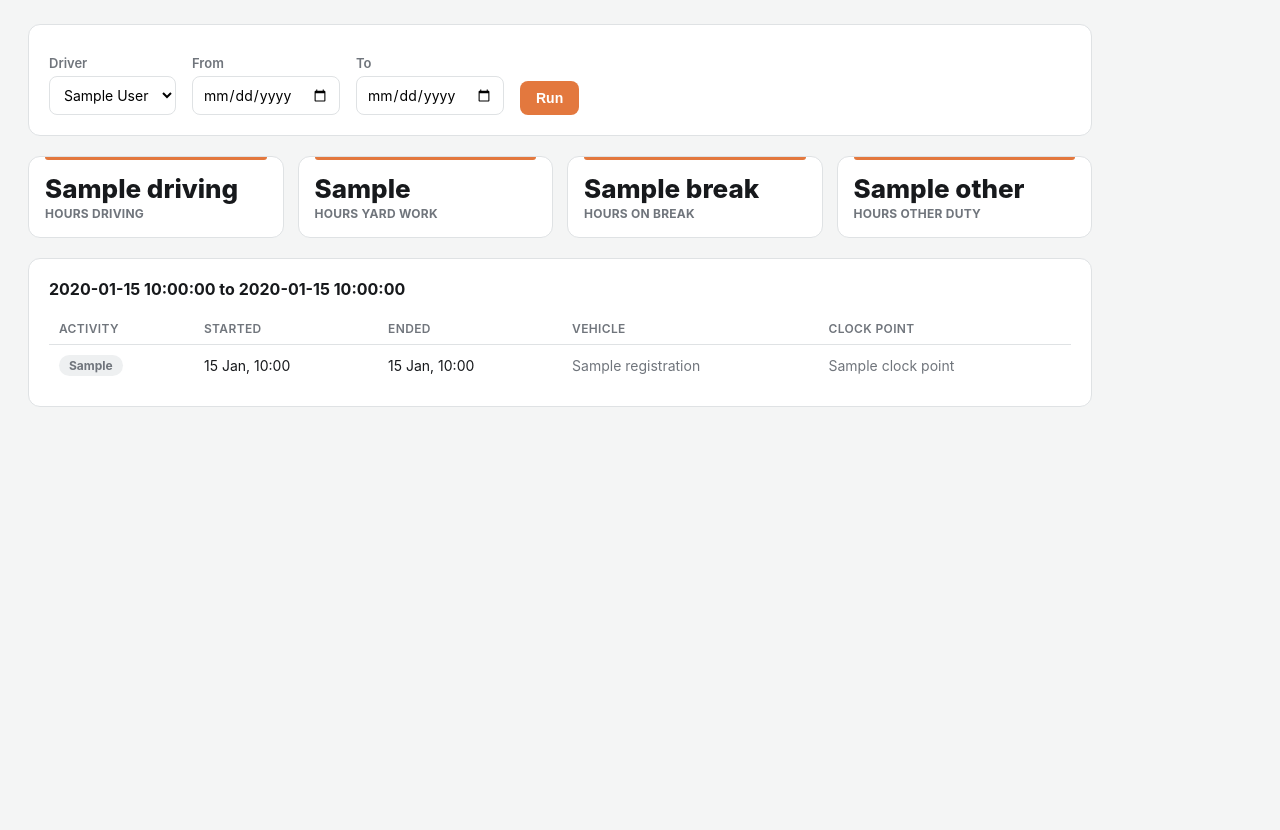
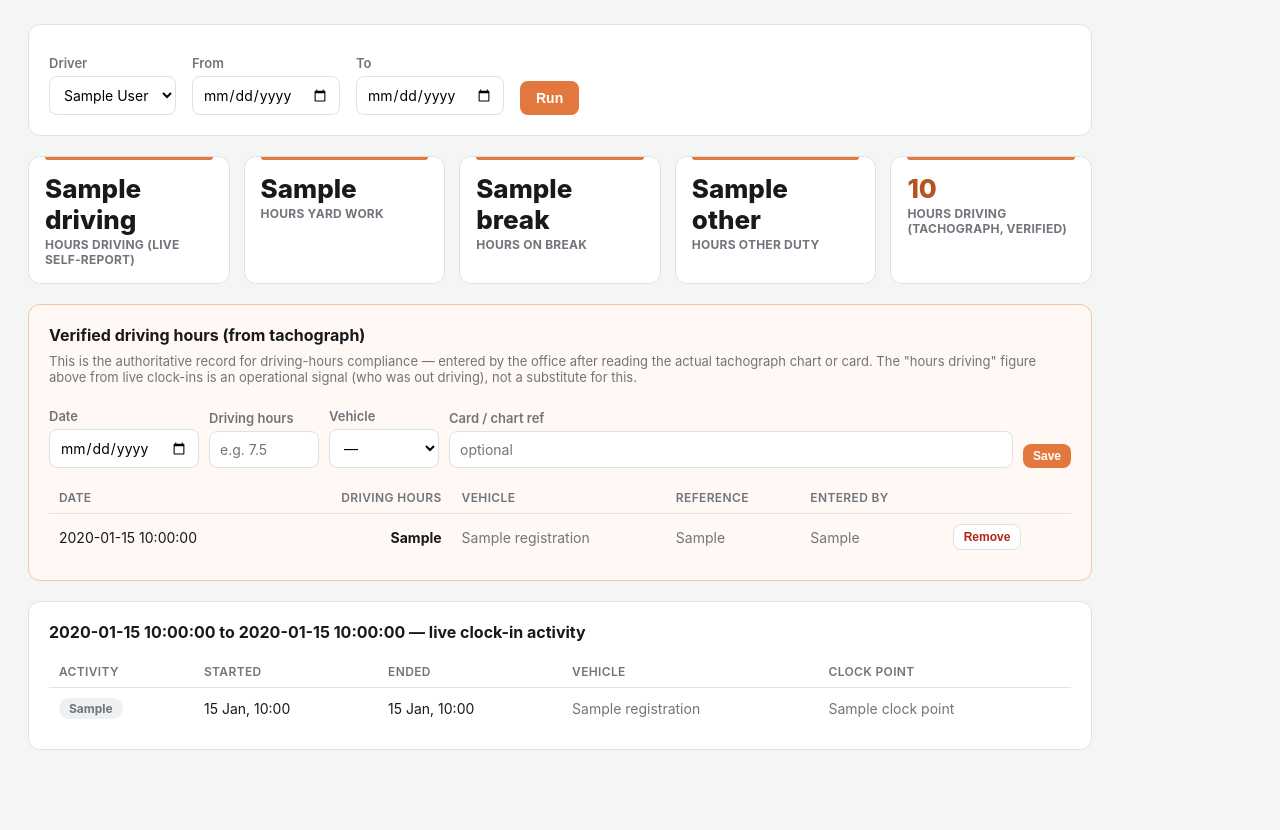
Before and after one commit to EIOPONE/tiger-one-web, a FastAPI app: template app/templates/timesheets.html in a window 1280 px wide. Before the commit the page ends 407 px from the top, so only its background shows below. Run offline with FastAPI, Linux system fonts and the light colour scheme; the template is opened without the code that fills it: most values are stand-ins (such as "Sample title", 1, 10 or a date in 2020); some libraries are stand-ins or nearby versions.

```diff
--- a/app/crud.py
+++ b/app/crud.py
@@ -1087,3 +1087,54 @@ def list_all_drivers_time_status(db: Session) -> list[dict]:
             "since": active.started_at if active else None,
         })
     return result
+
+
+# --- tachograph records (office-verified driving hours) --------------------------------
+
+def save_tachograph_record(
+    db: Session, driver_user_id: int, record_date, driving_hours, entered_by: str,
+    vehicle_id: int | None = None, notes: str = "", source_reference: str = "",
+) -> models.TachographRecord:
+    """One record per driver per day — re-entering the same date updates
+    it in place (e.g. a correction after re-checking the chart) rather
+    than creating a duplicate."""
+    existing = db.scalar(
+        select(models.TachographRecord).where(
+            models.TachographRecord.driver_user_id == driver_user_id,
+            models.TachographRecord.record_date == record_date,
+        )
+    )
+    if existing:
+        existing.driving_hours = driving_hours
+        existing.vehicle_id = vehicle_id
+        existing.notes = notes.strip()
+        existing.source_reference = source_reference.strip()
+        existing.entered_by = entered_by
+        db.flush()
+        return existing
+    record = models.TachographRecord(
+        driver_user_id=driver_user_id, vehicle_id=vehicle_id, record_date=record_date,
+        driving_hours=driving_hours, notes=notes.strip(), source_reference=source_reference.strip(),
+        entered_by=entered_by,
+    )
+    db.add(record)
+    db.flush()
+    return record
+
+
+def tachograph_records_for_driver(db: Session, driver_user_id: int, date_from: str, date_to: str) -> list[models.TachographRecord]:
+    start = datetime.fromisoformat(date_from).date()
+    end = datetime.fromisoformat(date_to).date()
+    return list(db.scalars(
+        select(models.TachographRecord)
+        .where(models.TachographRecord.driver_user_id == driver_user_id,
+               models.TachographRecord.record_date >= start, models.TachographRecord.record_date <= end)
+        .order_by(models.TachographRecord.record_date)
+    ))
+
+
+def delete_tachograph_record(db: Session, record_id: int) -> None:
+    record = db.get(models.TachographRecord, record_id)
+    if record:
+        db.delete(record)
+        db.flush()
--- a/app/main.py
+++ b/app/main.py
@@ -5,6 +5,7 @@ import asyncio
 import io
 import uuid
 from datetime import date, datetime, timedelta
+from decimal import Decimal
 from pathlib import Path
 from typing import Optional
 
@@ -805,15 +806,44 @@ def timesheets_page(request: Request, driver_id: str = "", date_from: str = "",
     date_from = date_from or (today - timedelta(days=7)).isoformat()
     date_to = date_to or today.isoformat()
     drivers = crud.list_drivers(db)
-    entries, summary = [], {}
+    entries, summary, tacho_records = [], {}, []
     selected_driver_id = int(driver_id) if driver_id else (drivers[0].user_id if drivers else None)
     if selected_driver_id:
         entries = crud.time_entries_for_driver(db, selected_driver_id, date_from, date_to)
         summary = crud.hours_summary(entries)
+        tacho_records = crud.tachograph_records_for_driver(db, selected_driver_id, date_from, date_to)
     return templates.TemplateResponse(request, "timesheets.html", {
         "user": user, "active": "timesheets", "drivers": drivers, "selected_driver_id": selected_driver_id,
         "date_from": date_from, "date_to": date_to, "entries": entries, "summary": summary,
+        "tacho_records": tacho_records, "vehicles": crud.list_vehicles(db),
+        "tacho_total": sum((r.driving_hours for r in tacho_records), Decimal("0")),
     })
+
+
+@app.post("/timesheets/tachograph")
+def timesheets_save_tachograph(
+    request: Request, driver_id: int = Form(...), record_date: str = Form(...),
+    driving_hours: str = Form(...), vehicle_id: str = Form(""), notes: str = Form(""),
+    source_reference: str = Form(""), db: Session = Depends(db_dependency),
+):
+    user = require_office_user(request, db)
+    if isinstance(user, RedirectResponse):
+        return user
+    crud.save_tachograph_record(
+        db, driver_id, date.fromisoformat(record_date), Decimal(driving_hours), user.full_name,
+        vehicle_id=int(vehicle_id) if vehicle_id else None, notes=notes, source_reference=source_reference,
+    )
+    return RedirectResponse(f"/timesheets?driver_id={driver_id}", status_code=303)
+
+
+@app.post("/timesheets/tachograph/{record_id}/delete")
+def timesheets_delete_tachograph(request: Request, record_id: int, driver_id: str = Form(""),
+                                  db: Session = Depends(db_dependency)):
+    user = require_office_user(request, db)
+    if isinstance(user, RedirectResponse):
+        return user
+    crud.delete_tachograph_record(db, record_id)
+    return RedirectResponse(f"/timesheets?driver_id={driver_id}" if driver_id else "/timesheets", status_code=303)
 
 
 # --- office notifications (delivery completed toast) -----------------------------------------
--- a/app/templates/timesheets.html
+++ b/app/templates/timesheets.html
@@ -26,14 +26,56 @@
 
 {% if drivers %}
 <div class="kpis">
-  <div class="kpi"><div class="num">{{ summary.get('Driving', 0) }}</div><div class="label">Hours driving</div></div>
+  <div class="kpi"><div class="num">{{ summary.get('Driving', 0) }}</div><div class="label">Hours driving (live self-report)</div></div>
   <div class="kpi"><div class="num">{{ summary.get('Yard Work', 0) }}</div><div class="label">Hours yard work</div></div>
   <div class="kpi"><div class="num">{{ summary.get('Break', 0) }}</div><div class="label">Hours on break</div></div>
   <div class="kpi"><div class="num">{{ summary.get('Other', 0) }}</div><div class="label">Hours other duty</div></div>
+  <div class="kpi"><div class="num" style="color:var(--orange-dark);">{{ tacho_total }}</div><div class="label">Hours driving (tachograph, verified)</div></div>
+</div>
+
+<div class="card" style="border-color:#F3C6A6;background:#FFF8F4;">
+  <h2>Verified driving hours (from tachograph)</h2>
+  <p class="muted" style="font-size:13px;margin-top:-6px;">This is the authoritative record for driving-hours compliance — entered by the office after reading the actual tachograph chart or card. The "hours driving" figure above from live clock-ins is an operational signal (who was out driving), not a substitute for this.</p>
+  <form method="post" action="/timesheets/tachograph" style="display:flex;gap:10px;flex-wrap:wrap;align-items:end;margin-top:10px;">
+    <input type="hidden" name="driver_id" value="{{ selected_driver_id }}">
+    <div><label for="record_date">Date</label><input type="date" id="record_date" name="record_date" required style="width:150px;"></div>
+    <div><label for="driving_hours">Driving hours</label><input type="number" step="0.25" id="driving_hours" name="driving_hours" required placeholder="e.g. 7.5" style="width:110px;"></div>
+    <div>
+      <label for="tacho_vehicle_id">Vehicle</label>
+      <select id="tacho_vehicle_id" name="vehicle_id" style="width:110px;">
+        <option value="">—</option>
+        {% for v in vehicles %}<option value="{{ v.vehicle_id }}">{{ v.registration }}</option>{% endfor %}
+      </select>
+    </div>
+    <div style="flex:1;min-width:160px;"><label for="source_reference">Card / chart ref</label><input type="text" id="source_reference" name="source_reference" placeholder="optional"></div>
+    <button class="btn btn-primary btn-small" type="submit">Save</button>
+  </form>
+  {% if tacho_records %}
+  <table style="margin-top:14px;">
+    <tr><th>Date</th><th class="right">Driving hours</th><th>Vehicle</th><th>Reference</th><th>Entered by</th><th></th></tr>
+    {% for r in tacho_records %}
+    <tr>
+      <td>{{ r.record_date }}</td>
+      <td class="right"><strong>{{ r.driving_hours }}</strong></td>
+      <td class="muted">{{ r.vehicle.registration if r.vehicle else '—' }}</td>
+      <td class="muted">{{ r.source_reference or '—' }}</td>
+      <td class="muted">{{ r.entered_by }}</td>
+      <td>
+        <form method="post" action="/timesheets/tachograph/{{ r.record_id }}/delete">
+          <input type="hidden" name="driver_id" value="{{ selected_driver_id }}">
+          <button class="btn btn-outline btn-small" type="submit" style="color:#B42318;">Remove</button>
+        </form>
+      </td>
+    </tr>
+    {% endfor %}
+  </table>
+  {% else %}
+  <div class="empty">No verified driving hours entered for this driver in this date range yet.</div>
+  {% endif %}
 </div>
 
 <div class="card">
-  <h2>{{ date_from }} to {{ date_to }}</h2>
+  <h2>{{ date_from }} to {{ date_to }} — live clock-in activity</h2>
   {% if entries %}
   <table>
     <tr><th>Activity</th><th>Started</th><th>Ended</th><th>Vehicle</th><th>Clock point</th></tr>
```
Also changed, not shown: app/models.py (+31 -0 lines), tests/test_driver_hours.py (+66 -0 lines), README.md.
